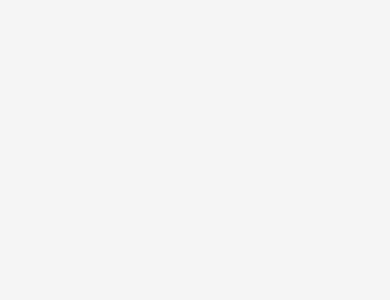
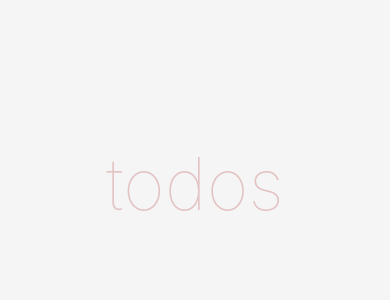
Before and after one commit to JerYoMat/simple-to-do, a React Native app: screen / in a window 390 px wide. Shown: the top 300 px of the page. Built offline with nearby package versions, Linux system fonts and the light colour scheme.

Commit message:
added in header

```diff
--- a/App.js
+++ b/App.js
@@ -1,15 +1,26 @@
 import React, { Component } from 'react'
 import { View, ScrollView, StyleSheet } from 'react-native'
+import Heading from './components/Heading';
 
 class App extends Component {
+  constructor() {
+    super()
+    this.state = {
+      inputValue: '',
+      todos: [],
+      type: 'All'
+    }
+  }
+
   render() {
     return (
       <View style={styles.container}>
-        <ScrollView keyboardShouldPersistTaps='always'
-                    style={styles.content}>
-          <View/>
-        </ScrollView>
-      </View>
+      <ScrollView
+       keyboardShouldPersistTaps='always'
+       style={styles.content}>
+        <Heading />
+      </ScrollView>
+    </View>
     )
   }
 }
--- /dev/null
+++ b/components/Heading.js
@@ -0,0 +1,24 @@
+import React from 'react'
+import { View, Text, StyleSheet } from 'react-native'
+
+const Heading = () => (
+  <View style={styles.header}>
+    <Text style={styles.headerText}>
+      todos
+    </Text>
+  </View>
+)
+
+const styles = StyleSheet.create({
+  header: {
+    marginTop: 80
+  },
+  headerText: {
+    textAlign: 'center',
+    fontSize: 72,
+    color: 'rgba(175, 47, 47, 0.25)',
+    fontWeight: '100'
+  }
+})
+
+export default Heading
```
Also changed, not shown: components/Input.js (added, +31 -0 lines).
